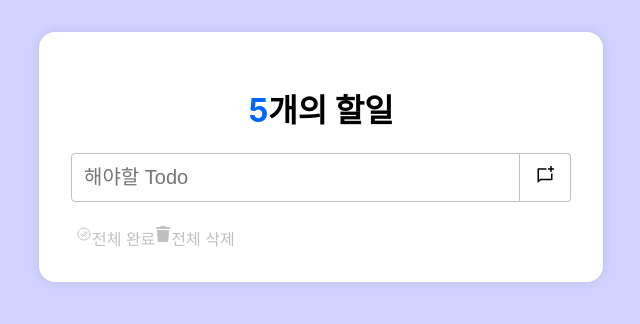
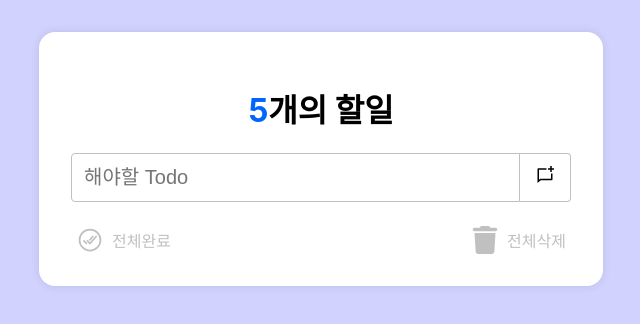
Before and after one commit to shinwon-kim/Todo-list, a React (Create React App) app: page / in a window 1280 px wide. Shown: the top 324 px of the page, without its empty margins (319-959 px from the left). Built offline with nearby package versions, Linux system fonts and the light colour scheme.

Commit message:
style: 리스트 스타일

```diff
--- a/src/Tools/TodoListTools.module.css
+++ b/src/Tools/TodoListTools.module.css
@@ -11,4 +11,19 @@
     font-size: 16px;
     color: #c0c0c0;
     background-color: white;
+    align-items: center;
 }
+
+.checkAllIcon {
+    font-size: 28px;
+    margin-right: 8px;
+}
+
+.removeAllButton {
+    margin-left: auto;
+}
+
+.removeAllIcon {
+    font-size: 28px;
+    margin-right: 8px;
+}
--- a/src/Tools/TodoListTools.tsx
+++ b/src/Tools/TodoListTools.tsx
@@ -6,9 +6,9 @@ const TodoListTools = () => {
     return (
         <section className={styles.container}>
             <button className={styles.button}>
-                <IoCheckmarkDoneCircleOutline className={styles.checkAllIcon}/>전체 완료</button>
-            <button className={styles.button}>
-                <FaTrash/>전체 삭제</button>
+                <IoCheckmarkDoneCircleOutline className={styles.checkAllIcon}/>전체완료</button>
+            <button className={[styles.button, styles.removeAllButton].join(' ')}>
+                <FaTrash className={styles.removeAllIcon}/>전체삭제</button>
         </section>
     )
 }
```
